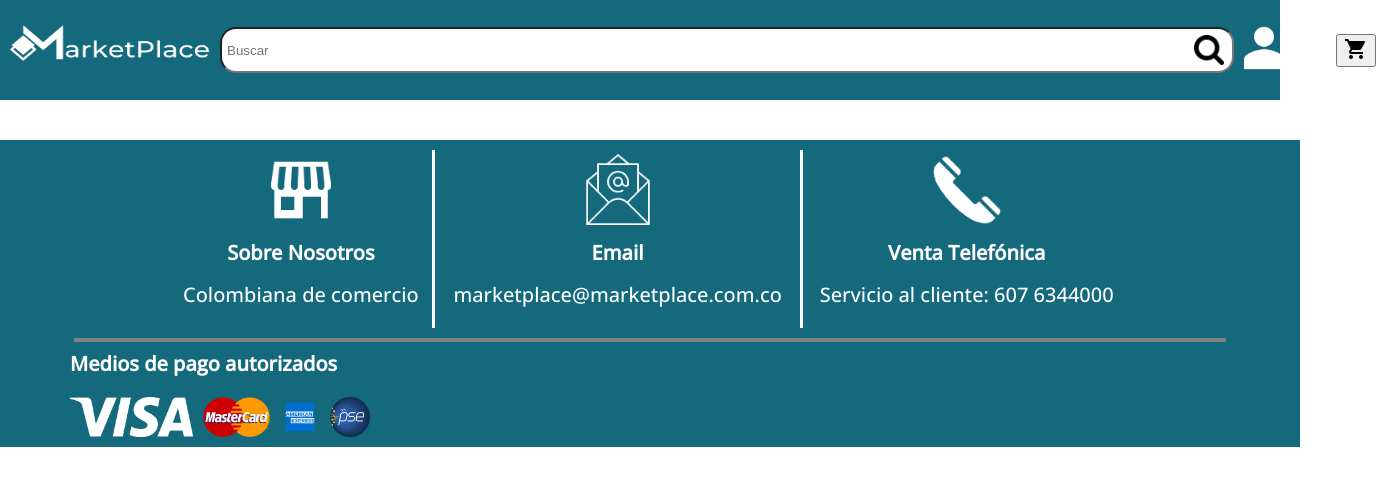
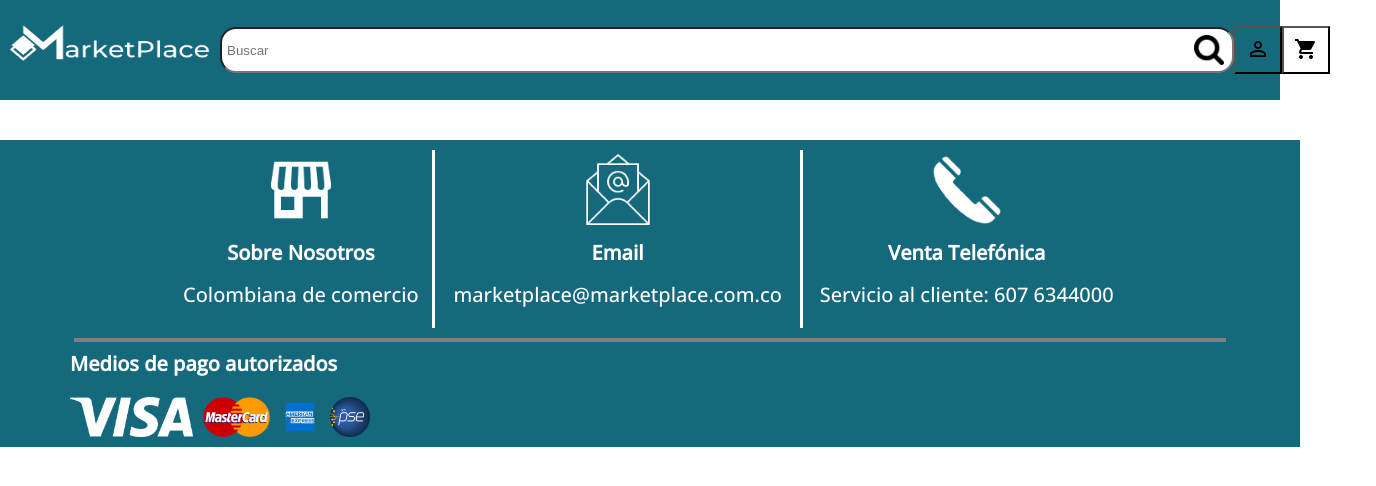
Before and after one commit to valegb13/Front02, an Angular app in the folder front02/: page / in a window 1280 px wide. Shown: the top 486 px of the page, 1376 px wide, since content can reach past the window. Built offline with nearby package versions, Linux system fonts and the light colour scheme.

Commit message:
Creación Components

```diff
--- a/front02/src/app/Components/header/header.component.css
+++ b/front02/src/app/Components/header/header.component.css
@@ -1,3 +1,18 @@
+.button {
+  background-color: transparent;
+  box-shadow: none;
+  cursor: pointer;
+}
+
+.example-icon {
+  width: 48px;
+  height: 48px;
+}
+
+.shopping-cart-icon {
+  font-size: 24px;
+}
+
 .header {
   background-color: #15697D;
   padding: 10px;
@@ -9,7 +24,6 @@
   display: flex;
   align-items: center;
   flex-grow: 1;
-
 }
 
 .icon {
@@ -23,7 +37,6 @@
   height: 100px;
   margin-right: 10px;
 }
-
 
 .center-container {
   flex-grow: 1;
@@ -60,7 +73,3 @@
 .right-icons a:not(:last-child) {
   margin-right: 4vh;
 }
-
-.button{
-    background-color: none;
-}
--- a/front02/src/app/Components/header/header.component.html
+++ b/front02/src/app/Components/header/header.component.html
@@ -9,15 +9,15 @@
     <div class="center-container">
       <div class="search-bar-container">
         <input type="text" placeholder="Buscar" class="search-bar">
-          <a href ="#"><img src="/assets/icons/lupa.png" alt="Icono Busqueda" class="search-icon"></a>
+        <a href="#"><img src="/assets/icons/lupa.png" alt="Icono Busqueda" class="search-icon"></a>
       </div>
     </div>
     <div class="right-icons">
-        <a routerLink="/#">
-          <img src="/assets/icons/userw.png" alt="Usuario" class="icon">
-        </a>
-        <button mat-icon-button class="example-icon" aria-label="Example icon-button with share icon">
-            <mat-icon matBadge="0" matBadgeColor="warn">shopping_cart</mat-icon>
+      <button mat-icon-button class="example-icon button" aria-label="Example icon-button with share icon">
+        <mat-icon>perm_identity</mat-icon>
+      </button>
+      <button mat-icon-button class="example-icon button" aria-label="Example icon-button with share icon">
+        <mat-icon matBadge="0" matBadgeColor="warn" class="shopping-cart-icon">shopping_cart</mat-icon>
       </button>
     </div>
   </nav>
```
Lines whose indentation alone changed are shown as unchanged.
